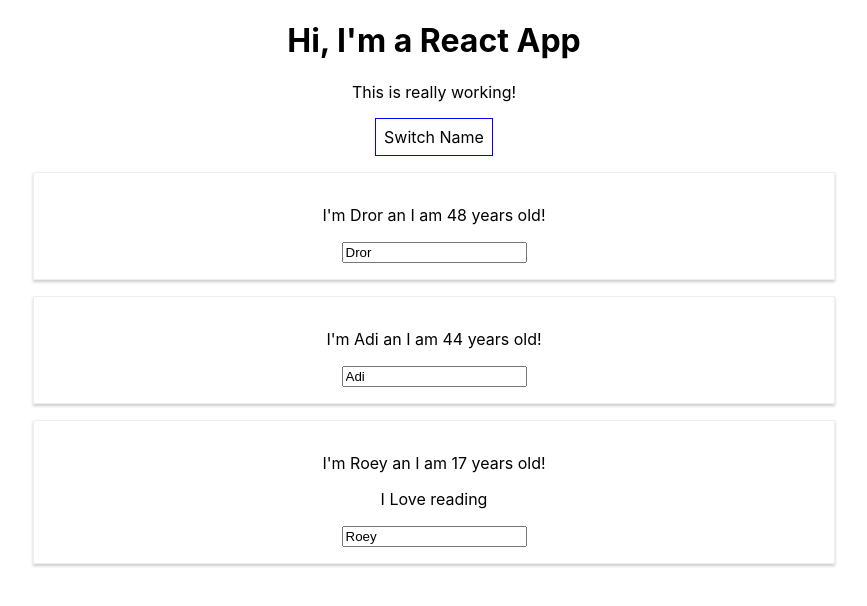
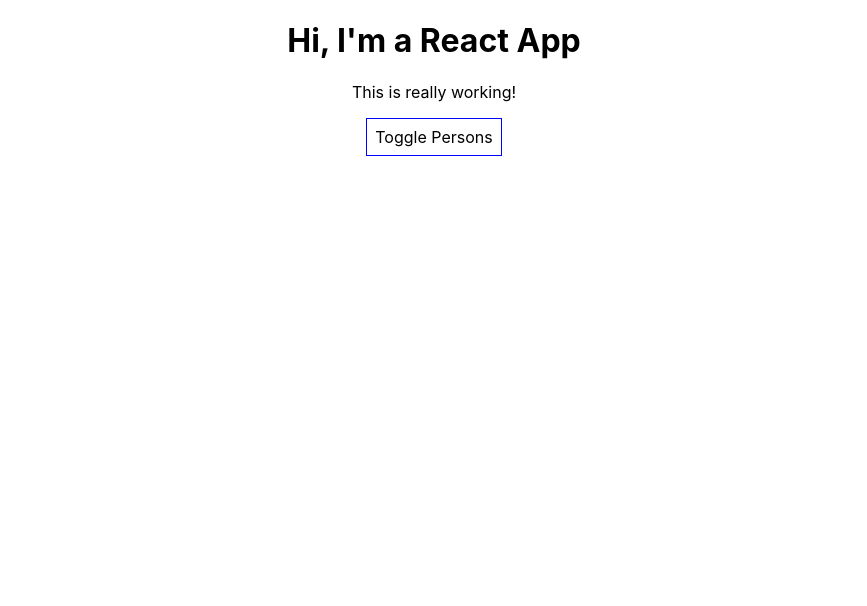
Before and after one commit to just2click-pro/react-complete-guide, a React (Create React App) app: page / in a window 1280 px wide. Shown: the top 606 px of the page, without its empty margins (206-1073 px from the left). Built offline with nearby package versions, Linux system fonts and the light colour scheme.

Commit message:
Toggle persons conditional

```diff
--- a/src/App.js
+++ b/src/App.js
@@ -9,7 +9,8 @@
       { name: 'Adi', age: 44 },
       { name: 'Roey', age: 17 }
     ],
-    otherState: 'Some other value'
+    otherState: 'Some other value',
+    showPersons: false
   }
 
   switchNameHandler = (newName) => {
@@ -34,6 +35,11 @@
     })
   }
 
+  togglePersonsHandler = () => {
+    const doesShow = this.state.showPersons;
+    this.setState({ showPersons: !doesShow })
+  }
+
   render() {
     const style = {
       backgroundColor: 'white',
@@ -48,7 +54,9 @@
         <p>This is really working!</p>
         <button
           style={style}
-          onClick={ () => this.switchNameHandler('Lior Avidov') }>Switch Name</button>
+          onClick={this.togglePersonsHandler}>Toggle Persons</button>
+        { this.state.showPersons ?
+          <div>
             <Person
               name={ this.state.persons[0].name }
               age={ this.state.persons[0].age } />
@@ -62,6 +70,8 @@
               click={ this.switchNameHandler.bind(this, 'Daniel Avidov') }>
             I Love reading
             </Person>
+          </div> : null
+          }
       </div>
     )
   }
```
Lines whose indentation alone changed are shown as unchanged.
